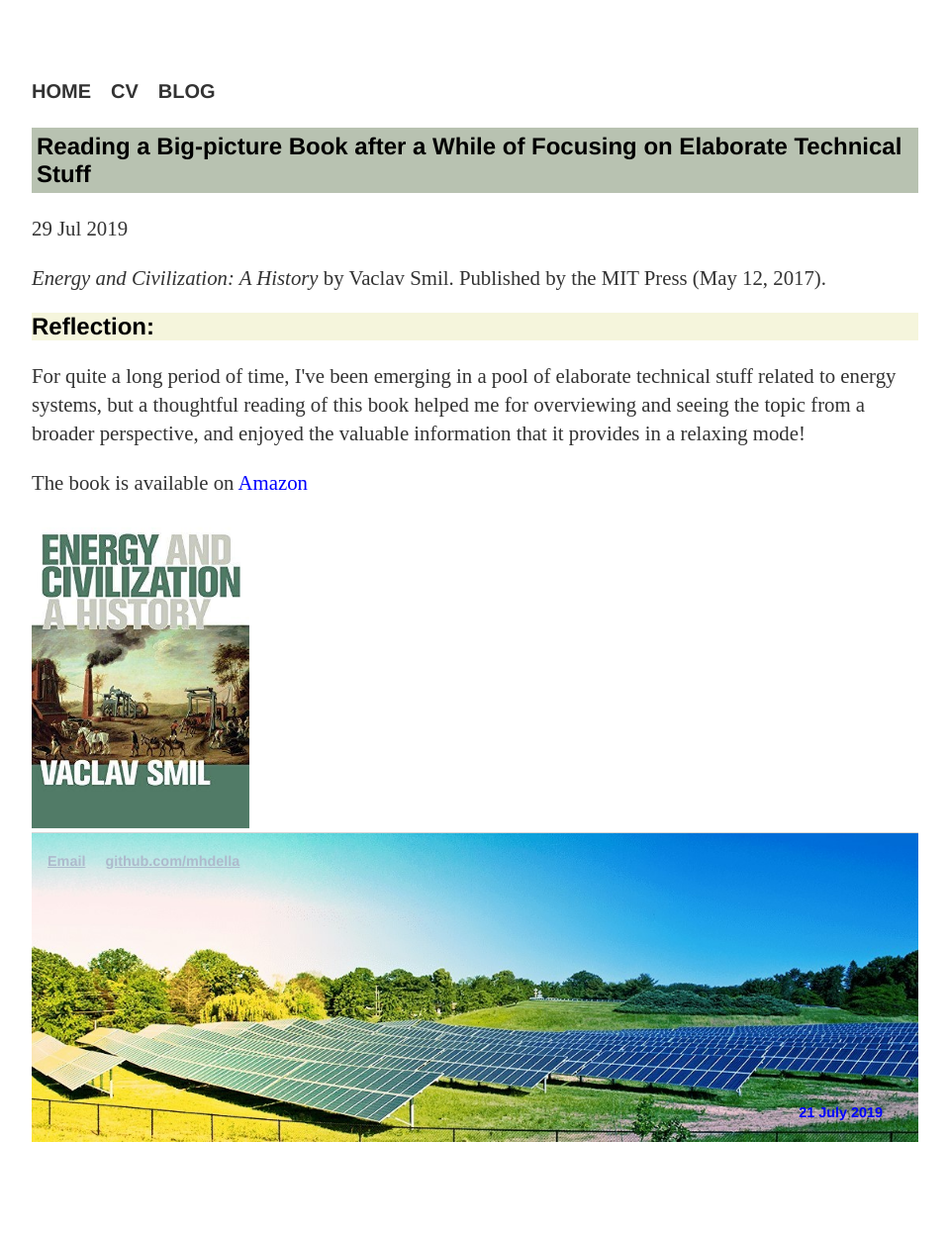
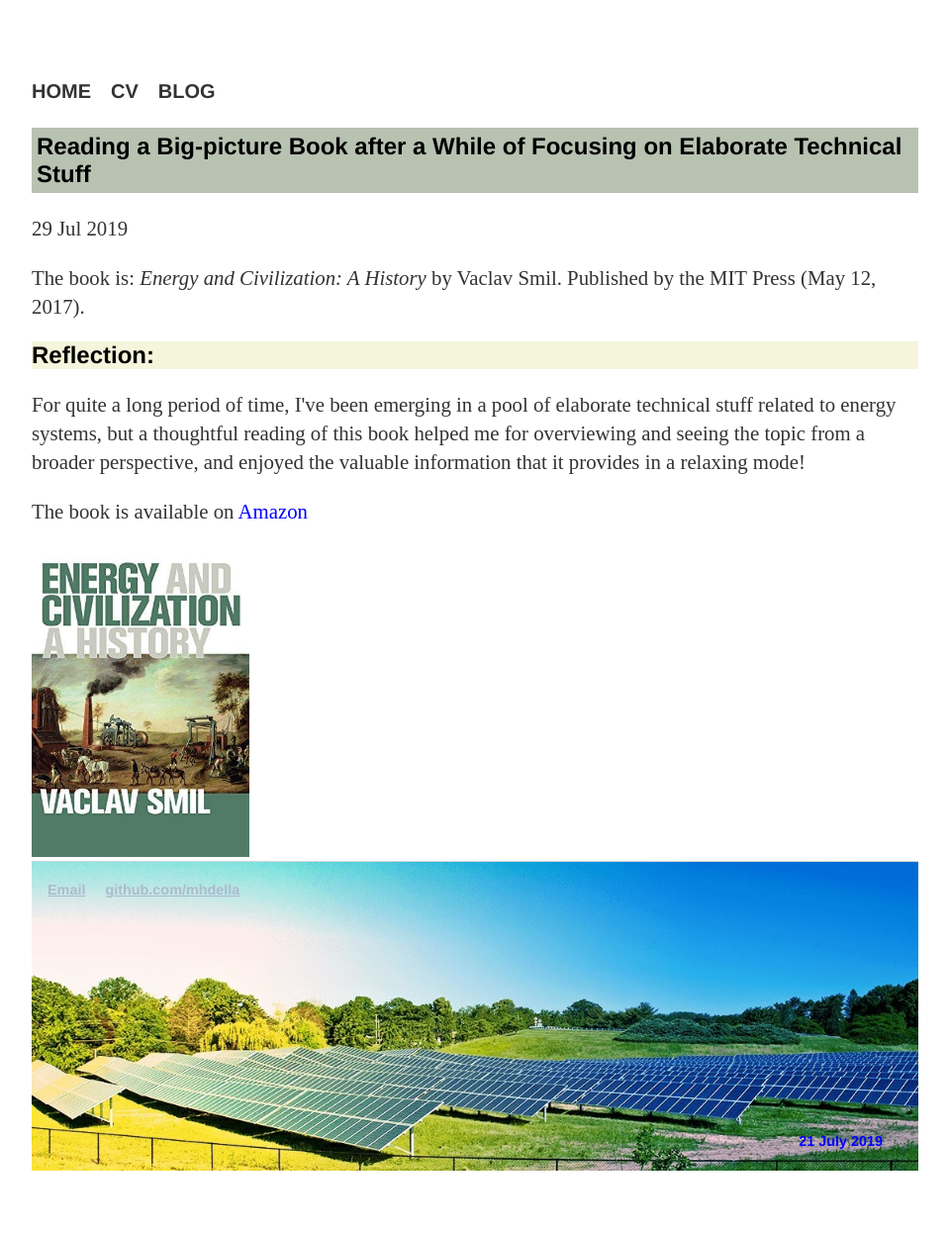
Before and after one commit to MohamedAbuella/MohamedAbuella.github.io, a Jekyll site: the page built from _posts/2019-07-29-Reflections.html, in a window 1280 px wide. Shown: the whole page at 99% size, without its empty margins (160-1119 px from the left). Built offline with Jekyll 4.4.1, drawn with Linux system fonts in a browser that asks for light colours; nearby versions of some CDN libraries; a script that is not in the unit is left out; comment, search, counter and statistics services are not loaded; before the commit the page ends 1218 px from its top, so only the background shows below that.

Commit message:
Update 2019-07-29-Reflections.html

```diff
--- a/_posts/2019-07-29-Reflections.html
+++ b/_posts/2019-07-29-Reflections.html
@@ -8,7 +8,7 @@ tags:       [Blog]
 <!-- <p>Author: Mohamed Abuella, &nbsp;  Publication Date: 2019-07-29 </p>  -->
 <!-- <img src="images/Energy_Civilization.jpg" width="220" height="277" alt="Front Cover"> -->
 <!-- <img src="/images/Energy_Civilization.jpg" alt="banner image"> -->
-<p><cite>Energy and Civilization: A History</cite> by Vaclav Smil. Published by the MIT Press (May 12, 2017).</p>
+<p>The book is: <cite>Energy and Civilization: A History</cite> by Vaclav Smil. Published by the MIT Press (May 12, 2017).</p>
 <h2>Reflection:</h2>
 <p> For quite a long period of time, I've been emerging in a pool of elaborate technical stuff related to energy systems,
 but a thoughtful reading of this book helped me for overviewing and seeing the topic from a broader perspective, and enjoyed the valuable
```
